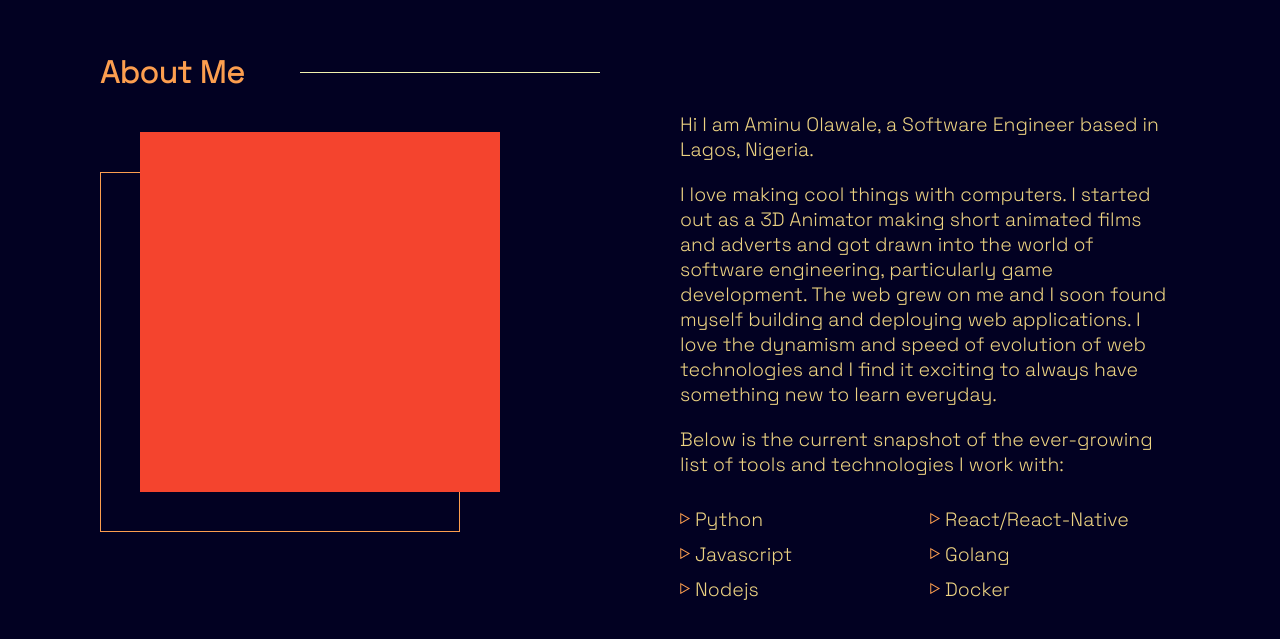
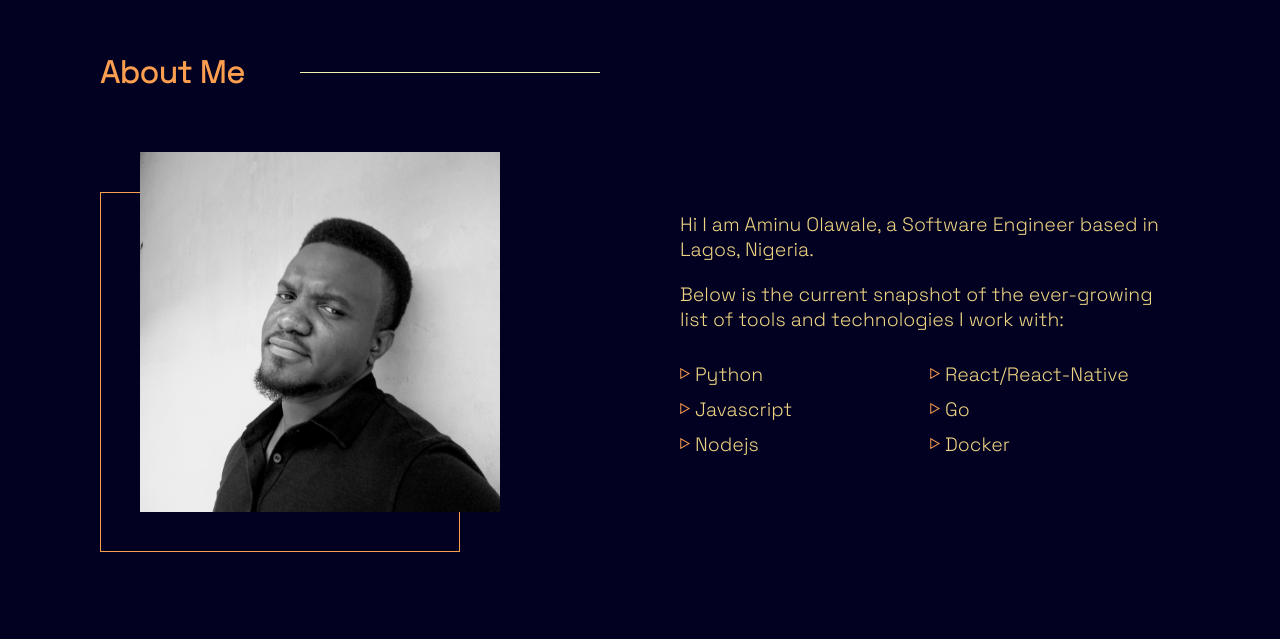
Before and after one commit to aminuolawale/portfolio_site, a React (Create React App) app: page / in a window 1280 px wide. Shown: the part 966-1605 px from the top of the page. Built offline with nearby package versions, Linux system fonts and the light colour scheme; no server answers.

Commit message:
added image, trimmed bio

```diff
--- a/src/containers/about.js
+++ b/src/containers/about.js
@@ -1,6 +1,7 @@
 import React from "react";
 import { animateScroll } from "react-scroll";
 import ListItem from "../components/ListItem";
+import aminu from "../img/aminu.jpg";
 const About = () => {
   return (
     <div className="about">
@@ -10,7 +11,9 @@ const About = () => {
       </div>
       <div className="about__content">
         <div className="about__content__image">
-          <div className="about__content__image__img"></div>
+          <div className="about__content__image__img">
+            <img src={aminu}></img>
+          </div>
           <div className="about__content__image__imageBorder"></div>
         </div>
         <div className="about__content__text">
@@ -18,15 +21,6 @@ const About = () => {
             <p>
               Hi I am Aminu Olawale, a Software Engineer based in Lagos,
               Nigeria.
-            </p>
-            <p>
-              I love making cool things with computers. I started out as a 3D
-              Animator making short animated films and adverts and got drawn
-              into the world of software engineering, particularly game
-              development. The web grew on me and I soon found myself building
-              and deploying web applications. I love the dynamism and speed of
-              evolution of web technologies and I find it exciting to always
-              have something new to learn everyday.
             </p>
             <p>
               Below is the current snapshot of the ever-growing list of tools
@@ -41,7 +35,7 @@ const About = () => {
             </ul>
             <ul>
               <ListItem>React/React-Native</ListItem>
-              <ListItem>Golang</ListItem>
+              <ListItem>Go</ListItem>
               <ListItem>Docker</ListItem>
             </ul>
           </div>
--- a/src/containers/home.js
+++ b/src/containers/home.js
@@ -16,7 +16,7 @@ const Home = () => {
     }
   };
   const handleAbstractClick = () => {
-    console.log("cldkjflaksd");
+    // still no sounds yet
     play();
   };
   return (
--- a/src/sass/components/_navbar.scss
+++ b/src/sass/components/_navbar.scss
@@ -99,3 +99,7 @@
         }
     }
 }
+
+.activeLink{
+    color:$main-orange;
+}
--- a/src/sass/containers/_about.scss
+++ b/src/sass/containers/_about.scss
@@ -12,7 +12,7 @@
         justify-content: space-between;
         color:$main-orange;
         font-size: $md-font;
-
+        margin-bottom: 100px;
         &:hover {
             cursor:pointer;
             color:$main-mutedYellow;
@@ -48,7 +48,7 @@
     }
     &__content{
         display:flex;
-        align-items: center;
+        align-items: top;
         justify-content: space-between;
 
         &__text {
@@ -127,6 +127,11 @@
                     width:320px;
                     height:320px;
                   }
+                &>img{
+                    object-fit: cover;
+                    width:100%;
+                    height:100%;
+                }
             }
         }
 
```
Also changed, not shown: src/img/aminu.jpg (added).
